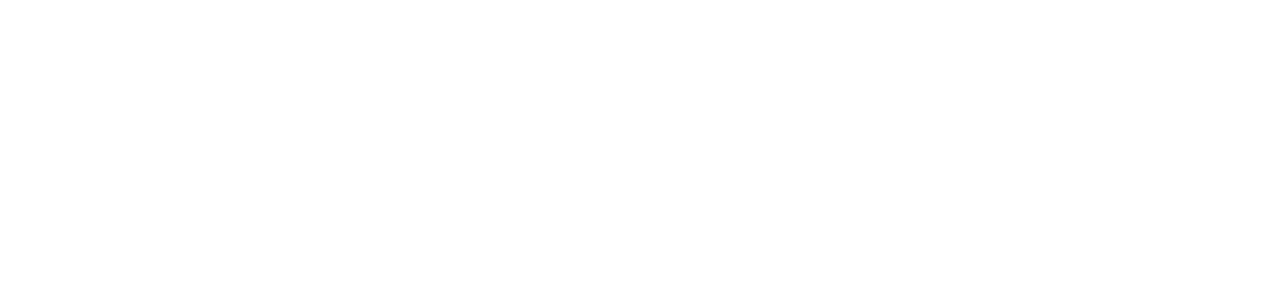
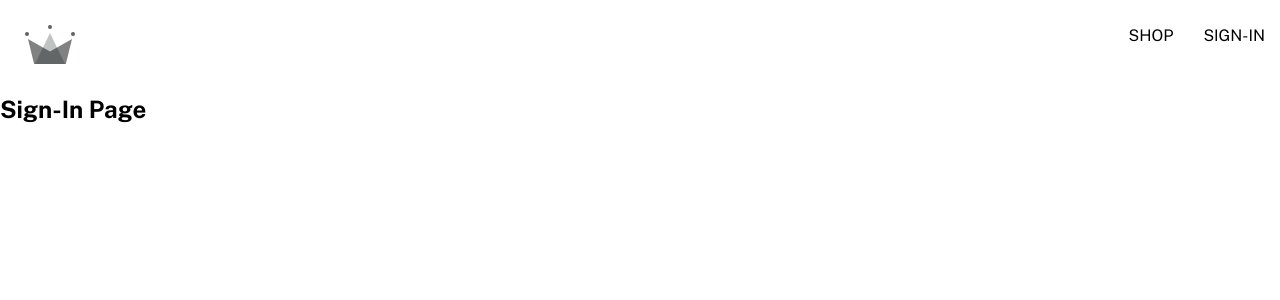
Before and after one commit to mensafri/capstone-ecomerce-react, a React (Create React App) app: page /sign-in in a window 1280 px wide. Before the commit this address had no page. Shown: the top 300 px of the page. Built offline with nearby package versions, Linux system fonts and the light colour scheme.

Commit message:
setting up firebase

```diff
--- a/package.json
+++ b/package.json
@@ -6,6 +6,7 @@
     "@testing-library/jest-dom": "^5.16.5",
     "@testing-library/react": "^13.4.0",
     "@testing-library/user-event": "^13.5.0",
+    "firebase": "^9.22.1",
     "react": "^18.2.0",
     "react-dom": "^18.2.0",
     "react-router-dom": "^6.11.2",
--- a/src/App.js
+++ b/src/App.js
@@ -1,6 +1,7 @@
 import { Routes, Route } from "react-router-dom";
 import Home from "./routes/home/Home";
 import Navigation from "./routes/navigation/Navigation";
+import SignIn from "./routes/sign-in/SignIn";
 
 const Shop = () => {
   return (
@@ -17,6 +18,7 @@ const App = () => {
       <Route path="/" element={<Navigation />}>
         <Route index element={<Home />} />
         <Route path="shop" element={<Shop />} />
+        <Route path="sign-in" element={<SignIn />} />
       </Route>
     </Routes>
   );
--- a/src/routes/navigation/Navigation.jsx
+++ b/src/routes/navigation/Navigation.jsx
@@ -14,6 +14,9 @@ export default function Navigation() {
           <Link className="nav-link" to="/shop">
             SHOP
           </Link>
+          <Link className="nav-link" to="/sign-in">
+            SIGN-IN
+          </Link>
         </div>
       </div>
       <Outlet />
--- /dev/null
+++ b/src/routes/sign-in/SignIn.jsx
@@ -0,0 +1,9 @@
+import React from 'react'
+
+export default function SignIn() {
+  return (
+    <div>
+        <h2>Sign-In Page</h2>
+    </div>
+  )
+}
```
Also changed, not shown: 1 other file (tests, documents, lock files or other folders).
